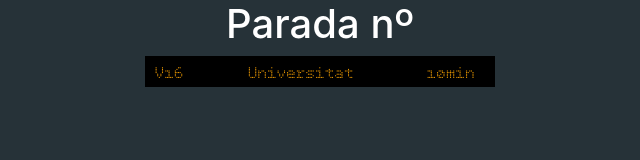
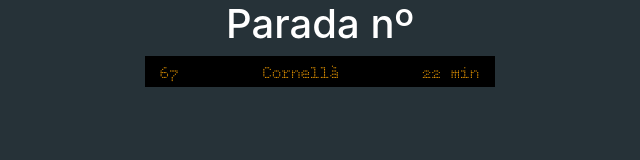
Before and after one commit to Fedemontagudo/ejercicio-react-tmb, a React (Create React App) app: page / in a window 1280 px wide. Shown: the top 160 px of the page, without its empty margins (320-960 px from the left). Built offline with nearby package versions, Linux system fonts and the light colour scheme; a web font is replaced by a local one.

Commit message:
hecho que display vaya moviendose y muestre info

```diff
--- a/src/App.js
+++ b/src/App.js
@@ -4,17 +4,18 @@ import InfoParada from "./componentes/InfoParada";
 import OcultarContext from "./contexts/OcultarContext";
 import LineasContext from "./contexts/LineasContext";
 import ejemplo from "./ejemplo.json";
+import BuscarParadaContext from "./contexts/BuscarParadaContext";
 
 function App() {
   const [datosApi, setDatosAPi] = useState(ejemplo);
-  const [lineas, setLineas] = useState([]);
+  const [numeroParada, setNumeroParada] = useState("");
   const [numeroLinea, setNumeroLinea] = useState(0);
   const [ocultarFrase, setOcultarFrase] = useState(true);
   const [tiempo, setTiempo] = useState(0);
-  const { data } = datosApi;
-  const { ibus, ibus: { line, destination } } = data;
+  const { data: { ibus } } = datosApi;
 
   return (
+    <BuscarParadaContext.Provider value={{ ibus, numeroParada, setNumeroParada }}>
       <LineasContext.Provider value={{ ibus, numeroLinea, tiempo, setTiempo, setNumeroLinea }}>
         <OcultarContext.Provider value={ocultarFrase}>
           <div className="contenedor">
@@ -23,6 +24,7 @@ function App() {
           </div>
         </OcultarContext.Provider>
       </LineasContext.Provider>
+    </BuscarParadaContext.Provider>
   );
 }
 
--- a/src/Componentes/DisplayParada.js
+++ b/src/Componentes/DisplayParada.js
@@ -1,21 +1,31 @@
+import { useContext, useEffect, useState } from "react";
+import BuscarParadaContext from "../contexts/BuscarParadaContext";
+
 const DisplayParada = () => {
+  const bus = useContext(BuscarParadaContext);
+  const { ibus } = bus;
+  const [topLineasParada, setTopLineasParada] = useState(0);
+  useEffect(() => {
+    let numeroDeRepeticiones = 0;
+    const intervalMovimiento = setInterval(() => {
+      setTopLineasParada((top) => top - 30);
+      numeroDeRepeticiones++;
+      if (numeroDeRepeticiones === ibus.length) {
+        numeroDeRepeticiones = 0;
+        setTopLineasParada(0);
+      }
+    }, 5000);
+  }, [ibus.length]);
   return (
     <div className="display">
-      <div className="bus">
-        <span className="linea">V16</span>
-        <span className="destino">Universitat</span>
-        <span className="tiempo">10min</span>
-      </div>
-      <div className="bus">
-        <span className="linea">H12</span>
-        <span className="destino">Pla de Palau</span>
-        <span className="tiempo">1min</span>
-      </div>
-      <div className="bus">
-        <span className="linea">32</span>
-        <span className="destino">Barceloneta</span>
-        <span className="tiempo">4min</span>
-      </div>
+      {
+        ibus.map(bus =>
+          <div key={bus.routeId} className="bus" style={{ top: `${topLineasParada}px` }}>
+            <span className="linea">{bus.line}</span>
+            <span className="destino">{bus.destination}</span>
+            <span className="tiempo">{bus["text-ca"]}</span>
+          </div>)
+      }
     </div>
   );
 };
--- a/src/Componentes/NombreParada.js
+++ b/src/Componentes/NombreParada.js
@@ -1,3 +1,4 @@
+import { useContext } from "react";
 
 
 const NombreParada = () => {
--- a/src/Componentes/TiempoParada.js
+++ b/src/Componentes/TiempoParada.js
@@ -12,8 +12,6 @@ const TiempoParada = () => {
       setTiempo(ibus.filter(bus => bus.line === numeroLinea)[0]["text-ca"]);
     }
   }, [ibus, numeroLinea, setTiempo]);
-
-
   return (
     <h2 hidden={ocultarFrase}>Tiempo para la línea {numeroLinea} : {tiempo} </h2>
   );
--- /dev/null
+++ b/src/contexts/BuscarParadaContext.js
@@ -0,0 +1,6 @@
+import { createContext } from "react";
+
+const BuscarParadaContext = createContext();
+BuscarParadaContext.displayName = "BuscarParadaContext";
+
+export default BuscarParadaContext;
```
Lines whose indentation alone changed are shown as unchanged.
